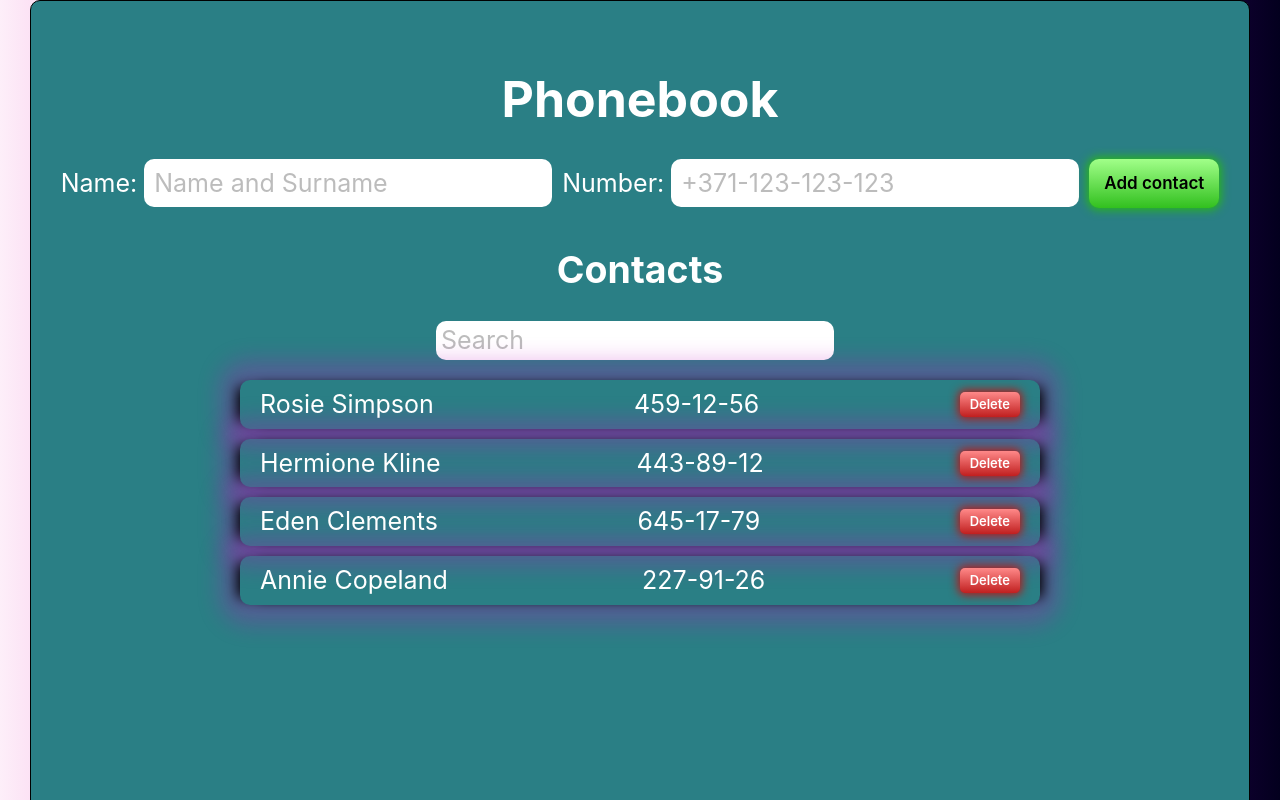
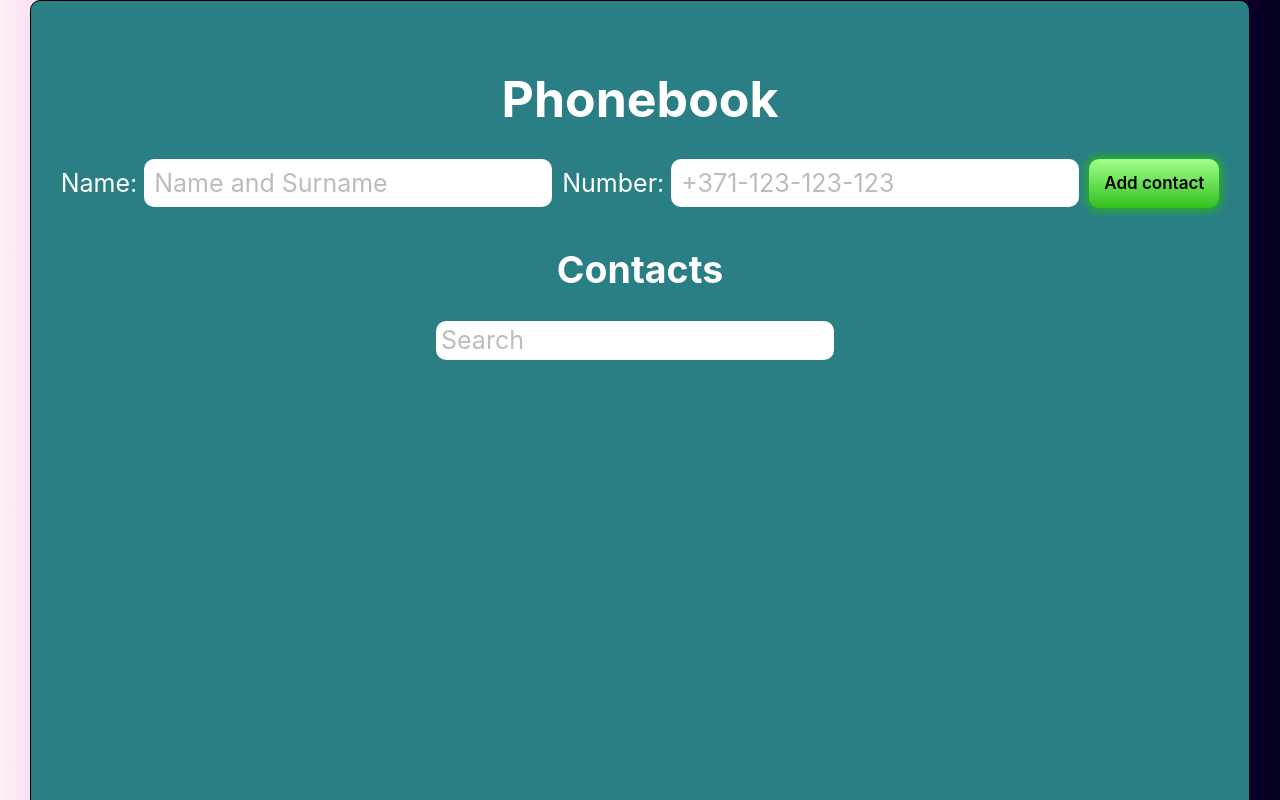
Before and after one commit to MeatyRenegade/goit-react-hw-02-phonebook, a React (Create React App) app: page / in a window 1280 px wide. Shown: the top 800 px of the page. Built offline with nearby package versions, Linux system fonts and the light colour scheme.

Commit message:
Добавлены методы сохранения и загрузки из localStorage

```diff
--- a/src/App.js
+++ b/src/App.js
@@ -9,12 +9,7 @@
 
 class App extends Component {
   state = {
-    contacts: [
-      { id: 'id-1', name: 'Rosie Simpson', number: '459-12-56' },
-      { id: 'id-2', name: 'Hermione Kline', number: '443-89-12' },
-      { id: 'id-3', name: 'Eden Clements', number: '645-17-79' },
-      { id: 'id-4', name: 'Annie Copeland', number: '227-91-26' },
-    ],
+    contacts: [],
     filter: '',
   };
 
@@ -61,6 +56,21 @@
     }));
   };
 
+  componentDidMount() {
+    const contacts = localStorage.getItem('contacts');
+    const parsedContacts = JSON.parse(contacts);
+
+    if (parsedContacts) {
+      this.setState({ contacts: parsedContacts });
+    }
+  }
+
+  componentDidUpdate(prevState) {
+    if (this.state.contacts !== prevState.contacts) {
+      localStorage.setItem('contacts', JSON.stringify(this.state.contacts));
+    }
+  }
+
   render() {
     const { filter } = this.state;
     const filteredContacts = this.handleFilteredContacts();
```
